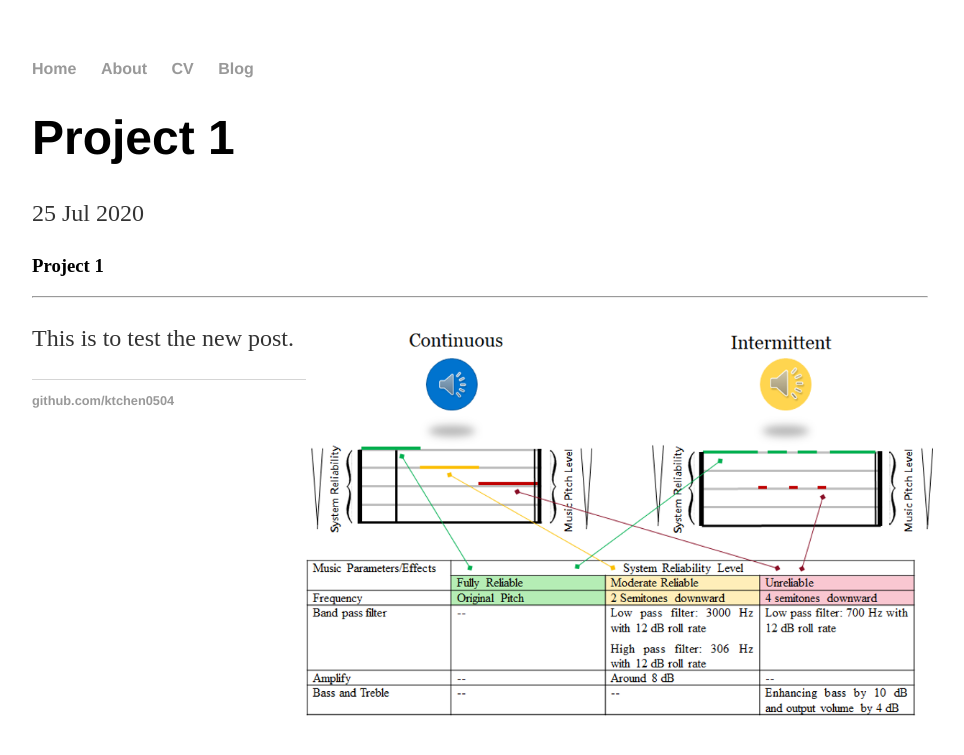
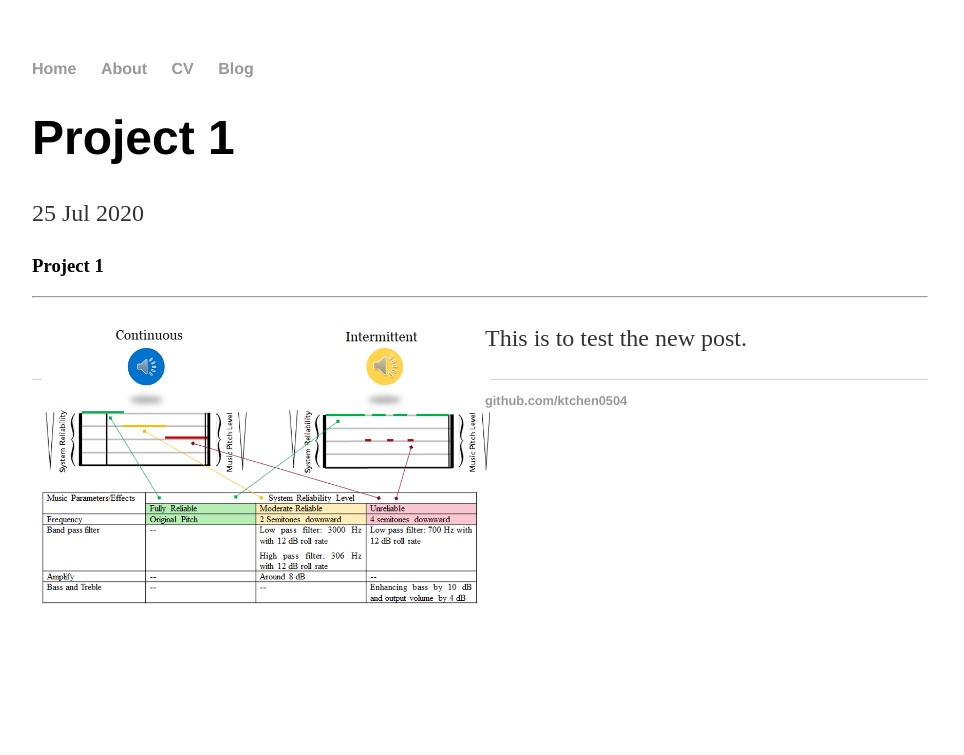
Before and after one commit to ktchen0504/ktchen0504.github.io, a Jekyll site: the page built from _posts/2020-07-25-Test.md, in a window 1280 px wide. Shown: the top 755 px of the page, without its empty margins (160-1124 px from the left). Built offline with Jekyll 4.4.1, drawn with Linux system fonts in a browser that asks for light colours.

Commit message:
update figure position

```diff
--- a/_posts/2020-07-25-Test.md
+++ b/_posts/2020-07-25-Test.md
@@ -7,6 +7,6 @@
 ### Project 1
 
 ---
-<img src="/public/images/Design_method.png"  style="float:right; margin: 0px -5px 0px 10px; width: 70%; height: 70%;" />
+<img src="/public/images/Design_method.png"  style="float:left; margin: 0px -5px 0px 10px; width: 50%; height: 50%;" />
 
 This is to test the new post.
```
